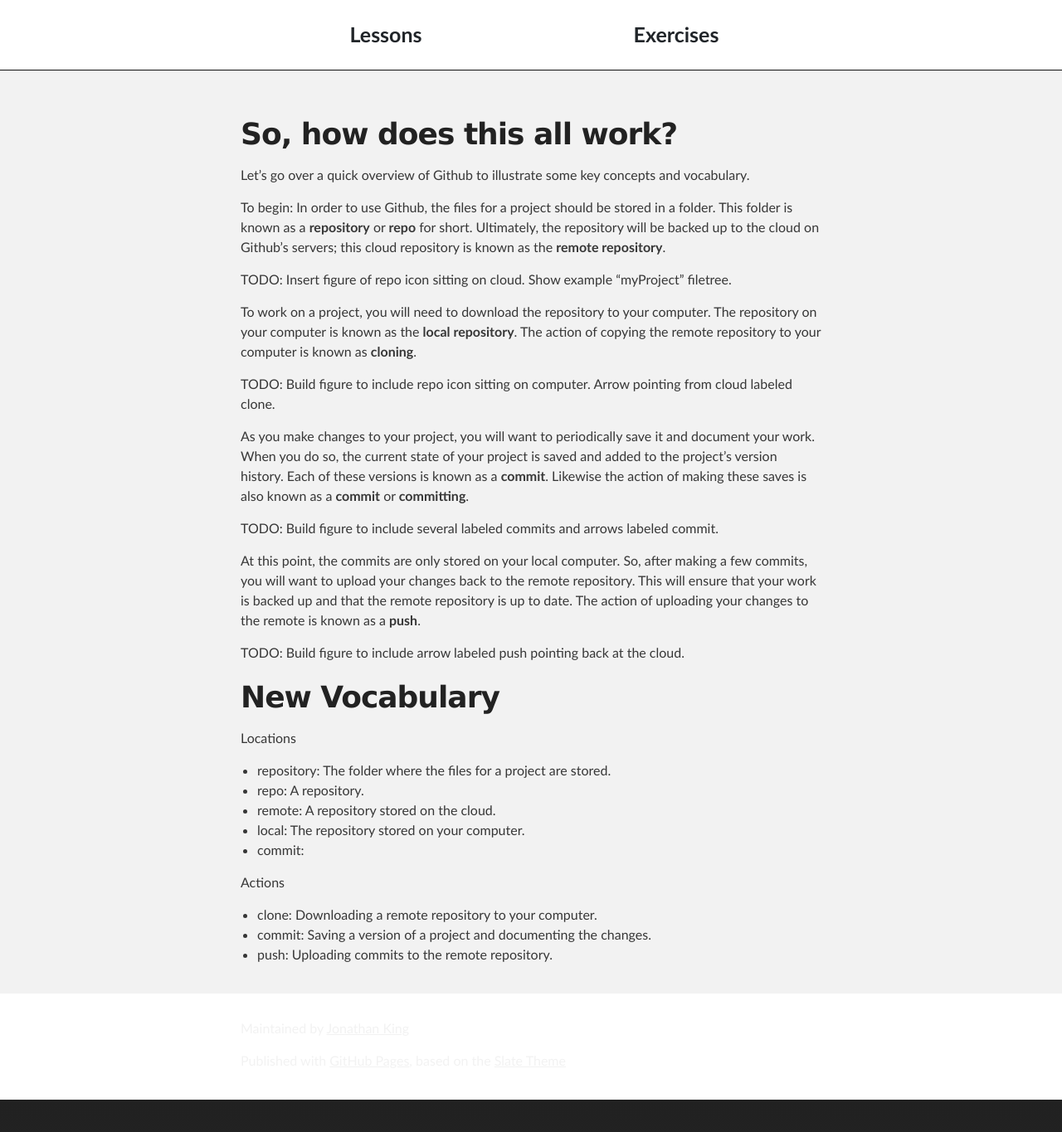
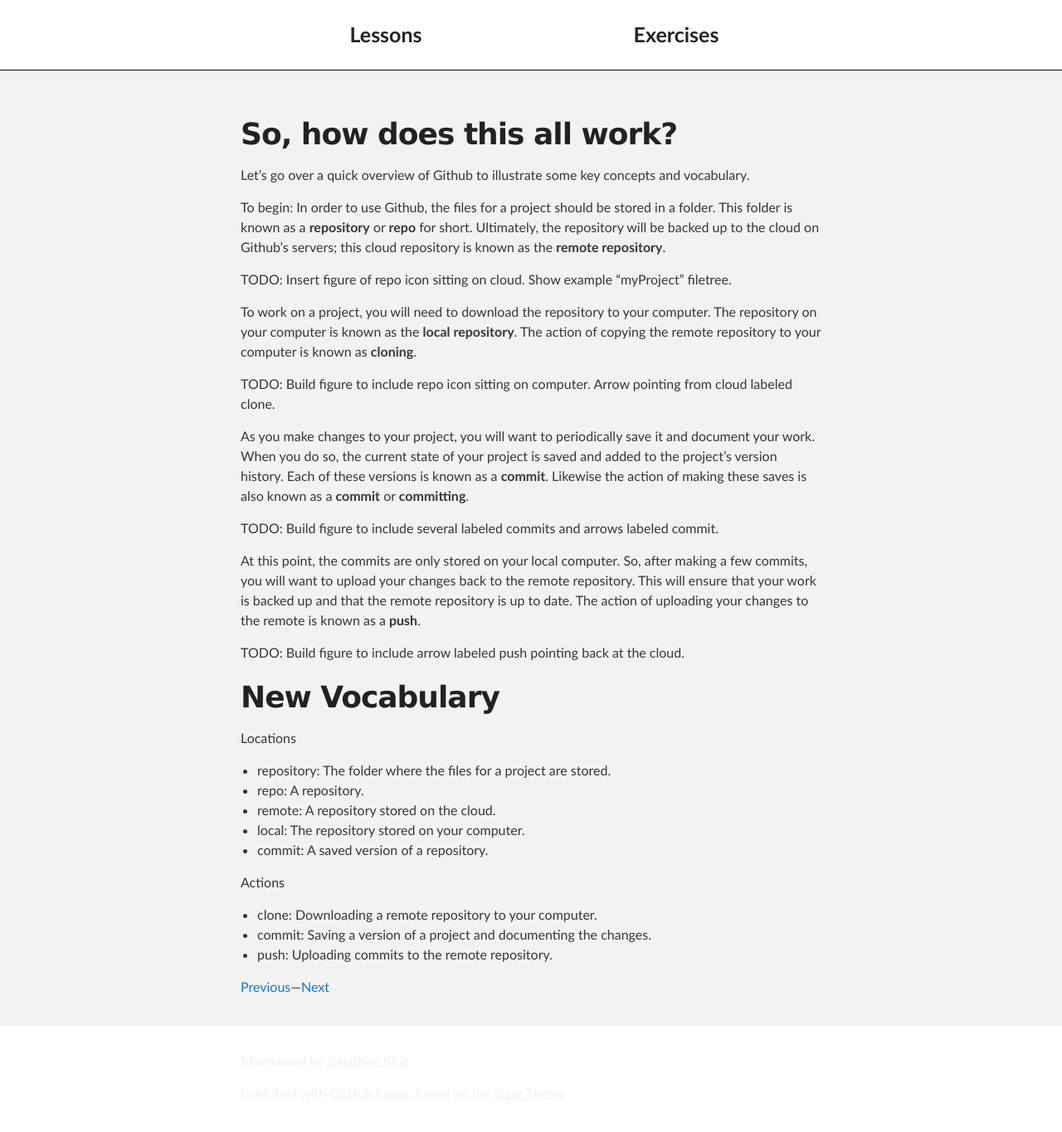
Before and after one commit to JonKing93/Github-Tutorial-Workshop, a Jekyll site: the page built from workshop/overview.md, in a window 1280 px wide. Shown: the whole page at 83% size. Built offline with Jekyll 4.4.1, drawn with Linux system fonts in a browser that asks for light colours; before the commit the page ends 1326 px from its top, so only the background shows below that.

Commit message:
Update overview.md

```diff
--- a/workshop/overview.md
+++ b/workshop/overview.md
@@ -24,14 +24,6 @@ At this point, the commits are only stored on your local computer. So, after mak
 TODO: Build figure to include arrow labeled push pointing back at the cloud.
 
 
-
-
-
-
-
-
-
-
 # New Vocabulary
 
 Locations
@@ -39,9 +31,11 @@ Locations
 * repo: A repository.
 * remote: A repository stored on the cloud.
 * local: The repository stored on your computer.
-* commit:
+* commit: A saved version of a repository.
 
 Actions
 * clone: Downloading a remote repository to your computer.
 * commit: Saving a version of a project and documenting the changes.
 * push: Uploading commits to the remote repository.
+
+[Previous](git-vs-github)---[Next](new)
```
